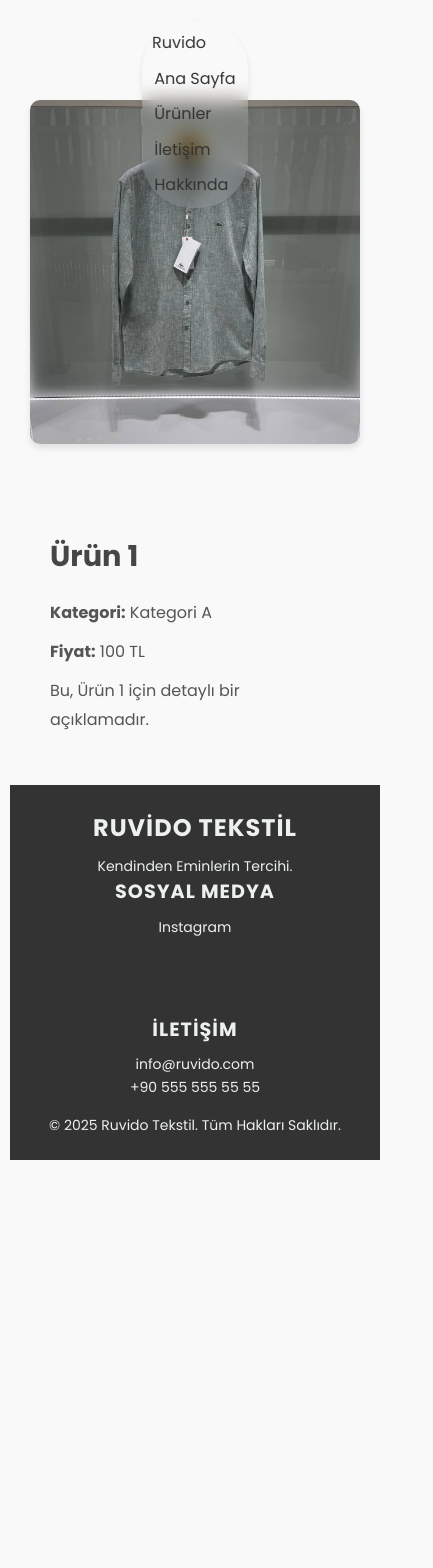
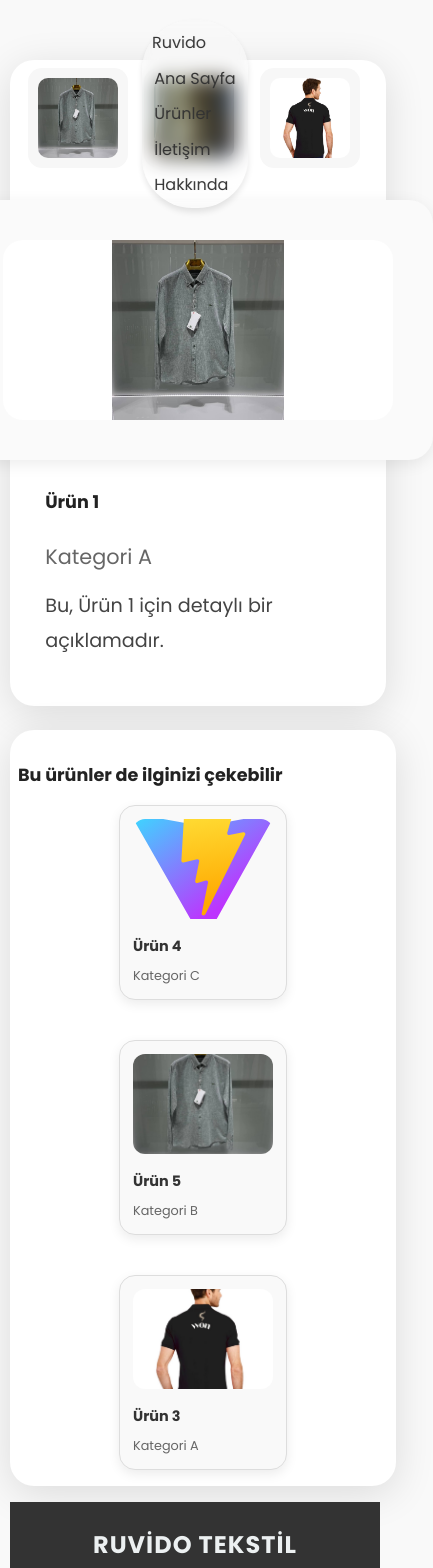
Before and after one commit to MertBlk/ruvidoTekstil, a React (Vite) app: page /products/1 in a window 390 px wide. Shown: the top 1568 px of the page, 433 px wide, since content can reach past the window. Before the commit the page ends 1160 px from the top, so only its background shows below. Built offline with nearby package versions, Linux system fonts and the light colour scheme; the HTML template or start-up script is replaced by a standard one.

Commit message:
baya geliştiridldi

```diff
--- a/src/About.css
+++ b/src/About.css
@@ -1,3 +1,7 @@
+.about-container, .about-container h1, .about-container p {
+    text-align: left;
+}
+
 .about-container {
     max-width: 800px;
     margin: 100px auto;
@@ -10,7 +14,7 @@
 
 .about-container h1 {
     font-size: 2.5rem;
-    color: #007BFF;
+    color: #2f2f2f;
     margin-bottom: 20px;
 }
 
--- a/src/About.jsx
+++ b/src/About.jsx
@@ -7,10 +7,11 @@ const About = () => {
             <h1 className="fade-in delay-100">Hakkımızda</h1>
             <div className="about-content">
                 <p className="fade-in delay-200">
-                    Ruvido Tekstil olarak, kalite ve tasarımı bir araya getirerek müşterilerimize en iyi hizmeti sunmayı hedefliyoruz. Yılların deneyimi ve uzman ekibimizle sektörde öncü bir konumdayız.
+                    Ruvido Tekstil, 2023 yılında Sakarya'da kurulmuş bir tekstil firmasıdır. Kendinden eminlerin tercihi olan markamız, kaliteli kumaş üretimi ve geniş ürün yelpazesi ile sektördeki yerini almıştır. Müşteri memnuniyetini ön planda tutarak, her zaman en iyi hizmeti sunmayı hedefliyoruz
                 </p>
                 <p className="fade-in delay-300">
-                    Vizyonumuz, sürdürülebilir ve yenilikçi çözümlerle tekstil sektöründe fark yaratmaktır. Misyonumuz ise müşteri memnuniyetini her zaman ön planda tutarak, güvenilir ve kaliteli ürünler sunmaktır.
+                Vizyonumuz, Sürdürülebilir ve yenilikçi tasarımlarla global tekstil dünyasında fark yaratmak.
+                Misyonumuz, Müşteri odaklı yaklaşımımızla, yüksek kalite standartlarında ürünler sunarak sektörde güvenin ve şıklığın adresi olmak.
                 </p>
             </div>
         </div>
--- a/src/Contact.jsx
+++ b/src/Contact.jsx
@@ -7,7 +7,7 @@ const Contact = () => {
             <img src="/r2.jpeg" alt="Mağaza" className="store-image fade-in delay-100" />
             <div className="contact-details fade-in delay-200">
                 <h1>İletişim</h1>
-                <p><strong>Adres:</strong> Örnek Mahallesi, 123. Sokak, İstanbul</p>
+                <p><strong>Adres:</strong> Semerciler Çark Caddesi Adapazarı/Sakarya</p>
                 <p><strong>Telefon:</strong> +90 555 123 45 67</p>
                 <p><strong>E-posta:</strong> info@ruvidotekstil.com</p>
                 <p><strong>Konum:</strong> <a href="https://goo.gl/maps/example" target="_blank" rel="noopener noreferrer">Google Haritalar'da Gör</a></p>
--- a/src/Home.jsx
+++ b/src/Home.jsx
@@ -20,17 +20,15 @@ const Home = () => {
 
                 {/* Slider eklendi */}
                 <Slider />
-                <Link to="/products" className='home-button'>
-                    Ürünlere Git
-                </Link>
+
             </div>
             <div className="products-grid">
                 {/* fade-in ve delay sınıfları kaldırıldı */}
                 <div className="product-card card-1">
-                    <Link to="/about" className="product-link">
-                        <img src="/r1.jpeg" alt="Kalite" className="product-image" />
-                        <h3>Kalite</h3>
-                        <p>En yüksek standartlarda üretilmiş ürünler.</p>
+                    <Link to="/products" className="product-link">
+                        <img src="/r1.jpeg" alt="Ürünlerimiz" className="product-image" />
+                        <h3>Ürünlerimiz</h3>
+                        <p>Özel tasarımlar, özgün dokunuşlar ve sınırsız seçeneklerle fark yaratıyoruz.</p>
                     </Link>
                 </div>
                 {/* fade-in ve delay sınıfları kaldırıldı */}
@@ -38,15 +36,15 @@ const Home = () => {
                     <Link to="/about" className="product-link">
                         <img src="/r2.jpeg" alt="Tasarım" className="product-image" />
                         <h3>Tasarım</h3>
-                        <p>Modern ve yenilikçi tasarımlar.</p>
+                        <p>Her ayrıntıda markanıza sizin kadar özel bir imza. Ruvido ile her ürün, sizin benzersiz tarzınızı yansıtır.</p>
                     </Link>
                 </div>
                 {/* fade-in ve delay sınıfları kaldırıldı */}
                 <div className="product-card card-3">
-                    <Link to="/about" className="product-link">
+                    <Link to="/contact" className="product-link">
                         <img src="/r3.jpeg" alt="Güven" className="product-image" />
-                        <h3>Güven</h3>
-                        <p>Müşteri memnuniyetini ön planda tutan hizmet.</p>
+                        <h3>Bizimle İletişme Geç!</h3>
+                        <p> Sorularınız için bize ulaşın. Size en kısa sürede geri dönüş yapalım. </p>
                     </Link>
                 </div>
             </div>
--- a/src/ProductDetail.css
+++ b/src/ProductDetail.css
@@ -1,57 +1,269 @@
-.product-detail-container {
-    display: flex;
-    align-items: flex-start;
-    justify-content: space-between;
-    padding: 50px;
-    max-width: 1200px;
-    margin: 100px auto 0 auto;
-    gap: 30px;
+.product-detail-gallery-layout {
+  display: flex;
+  width: 100%;
+  min-height: 700px; /* Artırıldı */
+  max-height: 800px; /* Artırıldı */
+  flex-direction: row;
+  align-items: flex-start;
+  justify-content: center;
+  gap: 3rem; /* Artırıldı */
+  max-width: 1400px; /* Artırıldı */
+  margin: 120px auto 0 auto; /* Üst margin artırıldı */
+  padding: 3rem 2rem; /* Padding artırıldı */
+  background: #fff;
+  border-radius: 24px; /* Artırıldı */
+  box-shadow: 0 8px 40px rgba(0,0,0,0.12); /* Gölge efekti artırıldı */
 }
 
-.product-detail-image {
-    flex: 1;
-    max-width: 50%;
-    height: auto;
-    border-radius: 10px;
-    box-shadow: 0 4px 6px var(--shadow-color); /* Değişken kullanıldı */
+.gallery-thumbnails-vertical {
+  display: flex;
+  flex-direction: column;
+  gap: 1.2rem; /* Artırıldı */
+  align-items: center;
+  max-height: 600px; /* Artırıldı */
+  overflow-y: auto;
 }
 
-.product-detail-info {
-    flex: 1;
-    text-align: left;
-    padding: 20px;
+.gallery-thumb-box {
+  background: #f7f7f7;
+  border-radius: 14px; /* Artırıldı */
+  padding: 8px; /* Artırıldı */
+  border: 2px solid transparent;
+  cursor: pointer;
+  transition: border 0.2s, box-shadow 0.2s;
 }
 
-.product-detail-info h1 {
-    font-size: 2.5rem;
-    color: #464646; /* Bu renk değişken olarak eklenebilir veya kalabilir */
-    margin-bottom: 20px;
+.gallery-thumbnail-vertical {
+  width: 80px; /* Artırıldı */
+  height: 80px; /* Artırıldı */
+  object-fit: cover;
+  border-radius: 10px; /* Artırıldı */
+  display: block;
 }
 
-.product-detail-info p {
-    margin: 10px 0;
-    color: #555; /* Bu renk değişken olarak eklenebilir veya kalabilir */
-    line-height: 1.8;
-    font-size: 1.1rem;
+.gallery-main-image-block-vertical {
+  background: #fafafa;
+  border-radius: 24px; /* Artırıldı */
+  box-shadow: 0 4px 16px rgba(0,0,0,0.08);
+  padding: 2.5rem; /* Artırıldı */
+  display: flex;
+  align-items: center;
+  justify-content: center;
+  min-width: 0;
 }
 
-@media (max-width: 768px) {
-    .product-detail-container {
-        flex-direction: column;
-        padding: 20px;
-        margin-top: 80px;
-    }
+.gallery-main-image-vertical {
+  width: 550px; /* Artırıldı */
+  height: 550px; /* Artırıldı */
+  max-width: 90vw;
+  object-fit: contain;
+  border-radius: 20px; /* Artırıldı */
+  background: #fff;
+}
 
-    .product-detail-image {
-        max-width: 100%;
-        margin-bottom: 20px;
-    }
+.gallery-product-info {
+  flex: 1;
+  display: flex;
+  flex-direction: column;
+  justify-content: flex-start;
+  align-items: flex-start;
+  padding: 0 2rem; /* Artırıldı */
+  min-width: 300px; /* Artırıldı */
+}
 
-    .product-detail-info h1 {
-        font-size: 1.8rem;
-    }
+.gallery-product-info h1 {
+  font-size: 2.8rem; /* Artırıldı */
+  font-weight: 700;
+  color: #222;
+  margin-bottom: 1.5rem; /* Artırıldı */
+}
 
-    .product-detail-info p {
-        font-size: 1rem;
-    }
+.gallery-product-price {
+  font-size: 2rem; /* Artırıldı */
+  color: #111;
+  font-weight: 700;
+  margin-bottom: 1.2rem; /* Artırıldı */
 }
+
+.gallery-product-category {
+  font-size: 1.3rem; /* Artırıldı */
+  color: #666;
+  margin-bottom: 1rem; /* Artırıldı */
+}
+
+.gallery-product-desc {
+  font-size: 1.2rem; /* Artırıldı */
+  color: #444;
+  margin-bottom: 2.5rem; /* Artırıldı */
+  line-height: 1.8; /* Artırıldı */
+}
+
+.add-to-cart-btn {
+  background: #111;
+  color: #fff;
+  font-size: 1.3rem; /* Artırıldı */
+  font-weight: 700;
+  border: none;
+  border-radius: 35px; /* Artırıldı */
+  padding: 1.2rem 3rem; /* Artırıldı */
+  cursor: pointer;
+  margin-top: 1.5rem; /* Artırıldı */
+  transition: background 0.2s, color 0.2s;
+  letter-spacing: 1px;
+}
+
+.suggested-products-section {
+  max-width: 1400px; /* Artırıldı */
+  display: flex;
+  flex-direction: column;
+
+  width: 100%;
+  min-height: 400px; /* Artırıldı */
+  max-height: 500px; /* Artırıldı */
+  margin: 3rem auto 2.5rem auto; /* Artırıldı */
+  padding: 2.5rem 2rem; /* Artırıldı */
+  background: #fff;
+  border-radius: 24px; /* Artırıldı */
+  box-shadow: 0 8px 40px rgba(0,0,0,0.12); /* Gölge efekti artırıldı */
+}
+
+.suggested-products-section h2 {
+  font-size: 1.8rem; /* Artırıldı */
+  font-weight: 700;
+  margin-bottom: 2rem; /* Artırıldı */
+  color: #222;
+}
+
+.suggested-products {
+  display: flex;
+  gap: 10rem; /* 2.5rem'den 4rem'e çıkarıldı */
+  flex-wrap: wrap;
+  justify-content: flex-start;
+  width: 100%;
+  min-height: 400px; /* Artırıldı */
+  max-height: 500px; /* Artırıldı */
+}
+
+.suggested-product-card {
+  display: flex;
+  flex-direction: column;
+  align-items: flex-start;
+  background: #f9f9f9;
+  border: 1px solid var(--border-color);
+  border-radius: 16px; /* Artırıldı */
+  box-shadow: 0 4px 12px rgba(0,0,0,0.08); /* Gölge efekti artırıldı */
+  padding: 1.5rem; /* Artırıldı */
+  width: 280px; /* Artırıldı */
+  min-width: 240px; /* Artırıldı */
+  text-decoration: none;
+  color: var(--text-dark);
+  transition: box-shadow 0.2s, transform 0.2s;
+}
+
+.suggested-product-card img {
+  width: 100%;
+  height: 200px; /* Artırıldı */
+  object-fit: cover;
+  border-radius: 12px; /* Artırıldı */
+  margin-bottom: 1rem; /* Artırıldı */
+}
+
+.suggested-product-card h3 {
+  font-size: 1.3rem; /* Artırıldı */
+  font-weight: 600;
+  margin: 0 0 0.5rem 0; /* Artırıldı */
+  color: var(--text-dark);
+  font-family: 'Poppins', 'Arial', sans-serif;
+}
+
+.suggested-product-card p {
+  font-size: 1.1rem; /* Artırıldı */
+  color: #666;
+  margin: 0;
+}
+
+@media (max-width: 900px) {
+  .product-detail-gallery-layout {
+    flex-direction: column;
+    align-items: center;
+    padding: 1.2rem 0.5rem;
+    gap: 1.5rem;
+    min-height: auto;
+    max-height: none;
+  }
+  .gallery-main-image-vertical {
+    width: 90vw;
+    height: 260px;
+  }
+  .gallery-thumbnails-vertical {
+    flex-direction: row;
+    max-height: none;
+    max-width: 100vw;
+    overflow-x: auto;
+    overflow-y: visible;
+    margin-bottom: 1rem;
+  }
+  .gallery-thumb-box {
+    margin-bottom: 0;
+    margin-right: 0.5rem;
+  }
+  .suggested-products-section {
+    min-height: auto;
+    max-height: none;
+    padding: 1.5rem 1rem;
+  }
+  .suggested-products {
+    min-height: auto;
+    max-height: none;
+    justify-content: center;
+    gap: 2.5rem; /* Tablet ekranlar için gap değeri artırıldı */
+  }
+}
+
+@media (max-width: 600px) {
+  .product-detail-gallery-layout {
+    margin: 60px auto 0 auto;
+    padding: 0.5rem 0.2rem;
+    gap: 1rem;
+  }
+  .gallery-main-image-vertical {
+    height: 180px;
+    width: 100vw;
+    max-width: 100vw;
+  }
+  .gallery-thumbnails-vertical {
+    gap: 0.5rem;
+  }
+  .gallery-product-info h1 {
+    font-size: 1.1rem;
+  }
+  .gallery-product-price {
+    font-size: 1.1rem;
+  }
+  .add-to-cart-btn {
+    padding: 0.7rem 1.2rem;
+    font-size: 1rem;
+  }
+  .suggested-products-section {
+    padding: 1rem 0.5rem;
+    margin: 1.5rem auto 1rem auto;
+  }
+  .suggested-products-section h2 {
+    font-size: 1.1rem;
+    margin-bottom: 1rem;
+  }
+  .suggested-product-card {
+    width: 140px;
+    min-width: 140px;
+    padding: 0.8rem;
+  }
+  .suggested-product-card img {
+    height: 100px;
+  }
+  .suggested-product-card h3 {
+    font-size: 0.9rem;
+  }
+  .suggested-product-card p {
+    font-size: 0.8rem;
+  }
+}
--- a/src/ProductDetail.jsx
+++ b/src/ProductDetail.jsx
@@ -1,40 +1,98 @@
-import React from 'react';
-import { useParams } from 'react-router-dom';
+import React, { useState, useEffect, useMemo, useCallback } from 'react';
+import { useParams, Link } from 'react-router-dom';
 import './ProductDetail.css';
+
+// Ürün listesi component dışına taşındı
+const products = [
+    { id: 1, name: 'Ürün 1', category: 'Kategori A', price: 100, images: ['/r1.jpeg', '/r2.jpeg', '/r3.jpeg'], description: 'Bu, Ürün 1 için detaylı bir açıklamadır.' },
+    { id: 2, name: 'Ürün 2', category: 'Kategori B', price: 200, images: ['/r2.jpeg', '/r1.jpeg', '/r3.jpeg'], description: 'Bu, Ürün 2 için detaylı bir açıklamadır.' },
+    { id: 3, name: 'Ürün 3', category: 'Kategori A', price: 150, images: ['/r3.jpeg', '/r1.jpeg', '/r2.jpeg'], description: 'Bu, Ürün 3 için detaylı bir açıklamadır.' },
+    { id: 4, name: 'Ürün 4', category: 'Kategori C', price: 300, images: ['/vite.svg', '/r1.jpeg', '/r2.jpeg'], description: 'Bu, Ürün 4 için detaylı bir açıklamadır.' },
+    { id: 5, name: 'Ürün 5', category: 'Kategori B', price: 250, images: ['/r1.jpeg', '/r2.jpeg'], description: 'Bu, Ürün 5 için detaylı bir açıklamadır.' },
+    { id: 6, name: 'Ürün 6', category: 'Kategori C', price: 350, images: ['/r2.jpeg', '/r3.jpeg'], description: 'Bu, Ürün 6 için detaylı bir açıklamadır.' },
+    { id: 7, name: 'Ürün 7', category: 'Kategori A', price: 180, images: ['/r3.jpeg', '/r2.jpeg'], description: 'Bu, Ürün 7 için detaylı bir açıklamadır.' },
+    { id: 8, name: 'Ürün 8', category: 'Kategori B',  images: ['/vite.svg', '/r1.jpeg'], description: 'Bu, Ürün 8 için detaylı bir açıklamadır.' },
+];
 
 const ProductDetail = () => {
     const { id } = useParams();
+    const [mainImageIndex, setMainImageIndex] = useState(0);
 
-    // Ürün listesi güncellendi (ID 5-8 eklendi)
-    const products = [
-        { id: 1, name: 'Ürün 1', category: 'Kategori A', price: 100, image: '/r1.jpeg', description: 'Bu, Ürün 1 için detaylı bir açıklamadır.' },
-        { id: 2, name: 'Ürün 2', category: 'Kategori B', price: 200, image: '/r2.jpeg', description: 'Bu, Ürün 2 için detaylı bir açıklamadır.' },
-        { id: 3, name: 'Ürün 3', category: 'Kategori A', price: 150, image: '/r3.jpeg', description: 'Bu, Ürün 3 için detaylı bir açıklamadır.' },
-        { id: 4, name: 'Ürün 4', category: 'Kategori C', price: 300, image: '/vite.svg', description: 'Bu, Ürün 4 için detaylı bir açıklamadır.' },
-        // Eksik ürünler eklendi (placeholder fiyat ve açıklama ile)
-        { id: 5, name: 'Ürün 5', category: 'Kategori B', price: 250, image: '/r1.jpeg', description: 'Bu, Ürün 5 için detaylı bir açıklamadır.' },
-        { id: 6, name: 'Ürün 6', category: 'Kategori C', price: 350, image: '/r2.jpeg', description: 'Bu, Ürün 6 için detaylı bir açıklamadır.' },
-        { id: 7, name: 'Ürün 7', category: 'Kategori A', price: 180, image: '/r3.jpeg', description: 'Bu, Ürün 7 için detaylı bir açıklamadır.' },
-        { id: 8, name: 'Ürün 8', category: 'Kategori B', price: 280, image: '/vite.svg', description: 'Bu, Ürün 8 için detaylı bir açıklamadır.' },
-    ];
-
-    const product = products.find(p => p.id === parseInt(id));
+    const product = useMemo(() => products.find(p => p.id === parseInt(id)), [id]);
 
     if (!product) {
         return <div>Ürün bulunamadı!</div>;
     }
 
+    // Ana görsel değiştirme fonksiyonu
+    const handleImageChange = useCallback((idx) => {
+        setMainImageIndex(idx);
+    }, []);
+
+    useEffect(() => {
+        setMainImageIndex(0);
+    }, [id]);
+
+    // Önerilen ürünler hesaplaması
+    const suggested = useMemo(() => {
+        const relatedProducts = products.filter(p => p.id !== product.id);
+        return [...relatedProducts]
+            .sort(() => 0.5 - Math.random())
+            .slice(0, 3);
+    }, [product.id]);
+
+    // Önerilen ürünler için ana görsel
+    const getSuggestedImage = useCallback((item) => {
+        return item.images && item.images.length > 0 ? item.images[0] : '/vite.svg';
+    }, []);
+
     return (
-        <div className="product-detail-container">
-            {/* Alt metni ürün adını içerecek şekilde güncellendi */}
-            <img src={product.image} alt={product.name} className="product-detail-image" />
-            <div className="product-detail-info">
-                <h1>{product.name}</h1>
-                <p><strong>Kategori:</strong> {product.category}</p>
-                <p><strong>Fiyat:</strong> {product.price} TL</p>
-                <p>{product.description}</p>
+        <>
+            <div className="product-detail-gallery-layout">
+                <div className="gallery-thumbnails-vertical">
+                    {product.images.map((img, idx) => (
+                        <div
+                            key={idx}
+                            className={`gallery-thumb-box${mainImageIndex === idx ? ' active' : ''}`}
+                            onClick={() => handleImageChange(idx)}
+                        >
+                            <img
+                                src={img}
+                                alt={`${product.name} thumb ${idx + 1}`}
+                                className="gallery-thumbnail-vertical"
+                            />
+                        </div>
+                    ))}
+                </div>
+                <div className="gallery-main-image-block-vertical">
+                    <img
+                        key={`${product.id}-${mainImageIndex}`}
+                        src={product.images[mainImageIndex]}
+                        alt={product.name}
+                        className="gallery-main-image-vertical"
+                    />
+                </div>
+                <div className="gallery-product-info">
+                    <h1>{product.name}</h1>
+
+                    <div className="gallery-product-category">{product.category}</div>
+                    <div className="gallery-product-desc">{product.description}</div>
+
+                </div>
             </div>
-        </div>
+            <div className="suggested-products-section">
+                <h2>Bu ürünler de ilginizi çekebilir</h2>
+                <div className="suggested-products">
+                    {suggested.map((item) => (
+                        <Link to={`/products/${item.id}`} key={item.id} className="suggested-product-card">
+                            <img src={getSuggestedImage(item)} alt={item.name} />
+                            <h3>{item.name}</h3>
+                            <p>{item.category}</p>
+                        </Link>
+                    ))}
+                </div>
+            </div>
+        </>
     );
 };
 
--- a/src/Slider.css
+++ b/src/Slider.css
@@ -37,7 +37,7 @@
   font-size: 3rem;
   font-weight: 800;
   color: #fff;
-  font-family: 'Playfair Display', 'Poppins', serif;
+  font-family: 'Poppins', 'Arial', sans-serif;
   letter-spacing: 1px;
   text-shadow: 0 2px 12px rgba(0,0,0,0.25);
 }
@@ -79,7 +79,7 @@
 }
 
 .slider-arrow:hover {
-  background: #ff9a9a;
+  background: #898989;
   color: #fff;
 }
 
```
Also changed, not shown: src/Home.css (+1 -24 lines), src/Products.css (+3 -11 lines), src/index.css (line endings or trailing spaces).
